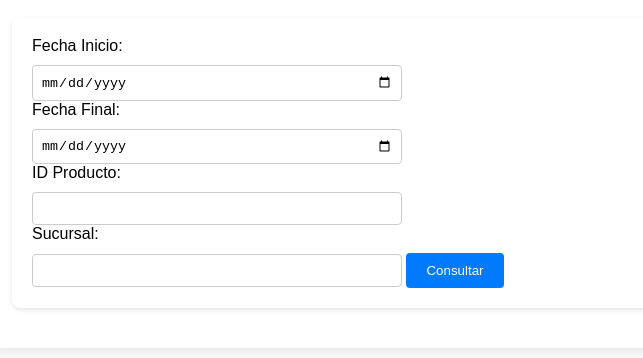
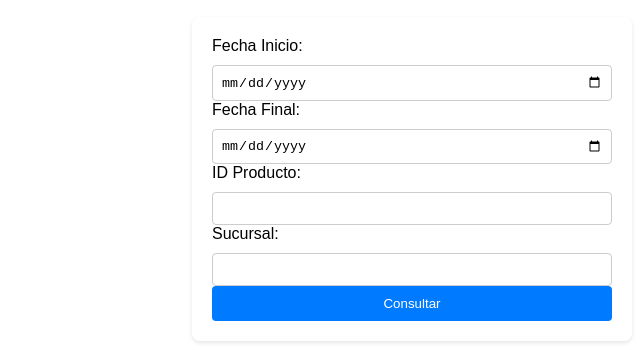
Before and after one commit to jeremontoya155/Stock-Historico, a website: page public/index.html in a window 1280 px wide. Shown: the part 101-459 px from the top of the page, without its empty margins (228-871 px from the left). Drawn offline with Linux system fonts and the light colour scheme.

Commit message:
Cambios generales primera Subida

```diff
--- a/public/index.html
+++ b/public/index.html
@@ -18,16 +18,17 @@
       background-color: #fff;
       border-radius: 8px;
       box-shadow: 0 0 10px rgba(0, 0, 0, 0.1);
+      display: flex;
+      flex-direction: column;
+      align-items: center;
     }
     h1 {
       text-align: center;
       margin-bottom: 20px;
     }
     form {
-      position: sticky;
-      top: 0;
-      z-index: 999;
-      background-color: #fff;
+      width: 100%;
+      max-width: 400px; /* Anchura máxima del formulario */
       padding: 20px;
       border-radius: 8px;
       box-shadow: 0 2px 4px rgba(0, 0, 0, 0.1);
@@ -39,13 +40,14 @@
     }
     input[type="date"],
     input[type="text"] {
-      width: calc(50% - 10px);
+      width: 100%; /* Ocupar todo el ancho del formulario */
       padding: 8px;
       border-radius: 4px;
       border: 1px solid #ccc;
       box-sizing: border-box;
     }
     button {
+      width: 100%; /* Ocupar todo el ancho del formulario */
       padding: 10px 20px;
       background-color: #007bff;
       color: #fff;
@@ -106,9 +108,7 @@
       <input type="text" id="sucursal" name="sucursal" required>
       <button type="submit">Consultar</button>
     </form>
-  </div>
 
-  <div class="container">
     <div id="resultados"></div>
     <div class="pagination" id="pagination"></div>
   </div>
@@ -144,7 +144,7 @@
               ${data.map(row => `
                 <tr>
                   <td>${row.sucursal}</td>
-                  <td>${row.fecha}</td>
+                  <td>${new Date(row.fecha).toLocaleDateString()}</td> <!-- Cambio aquí -->
                   <td>${row.idproducto}</td>
                   <td>${row.tipomovimiento}</td>
                   <td>${row.cantidad_acumulada}</td>
--- a/server.js
+++ b/server.js
@@ -67,5 +67,6 @@ app.get('/stock', (req, res) => {
 
 // Iniciar el servidor
 app.listen(port, () => {
+
   console.log(`Servidor corriendo en http://localhost:${port}`);
 });
```
Also changed, not shown: package.json (+6 -1 lines), 2 other files.
